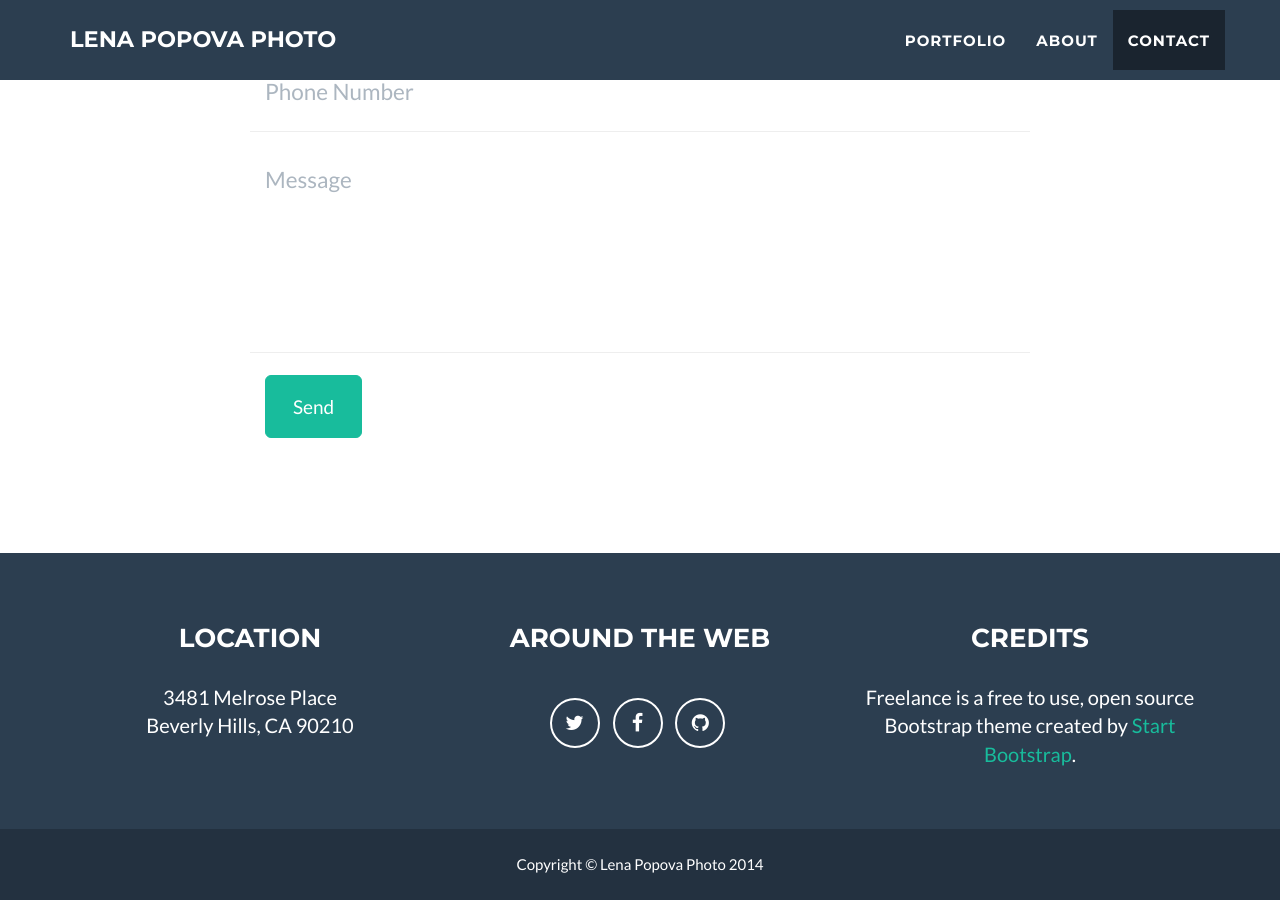
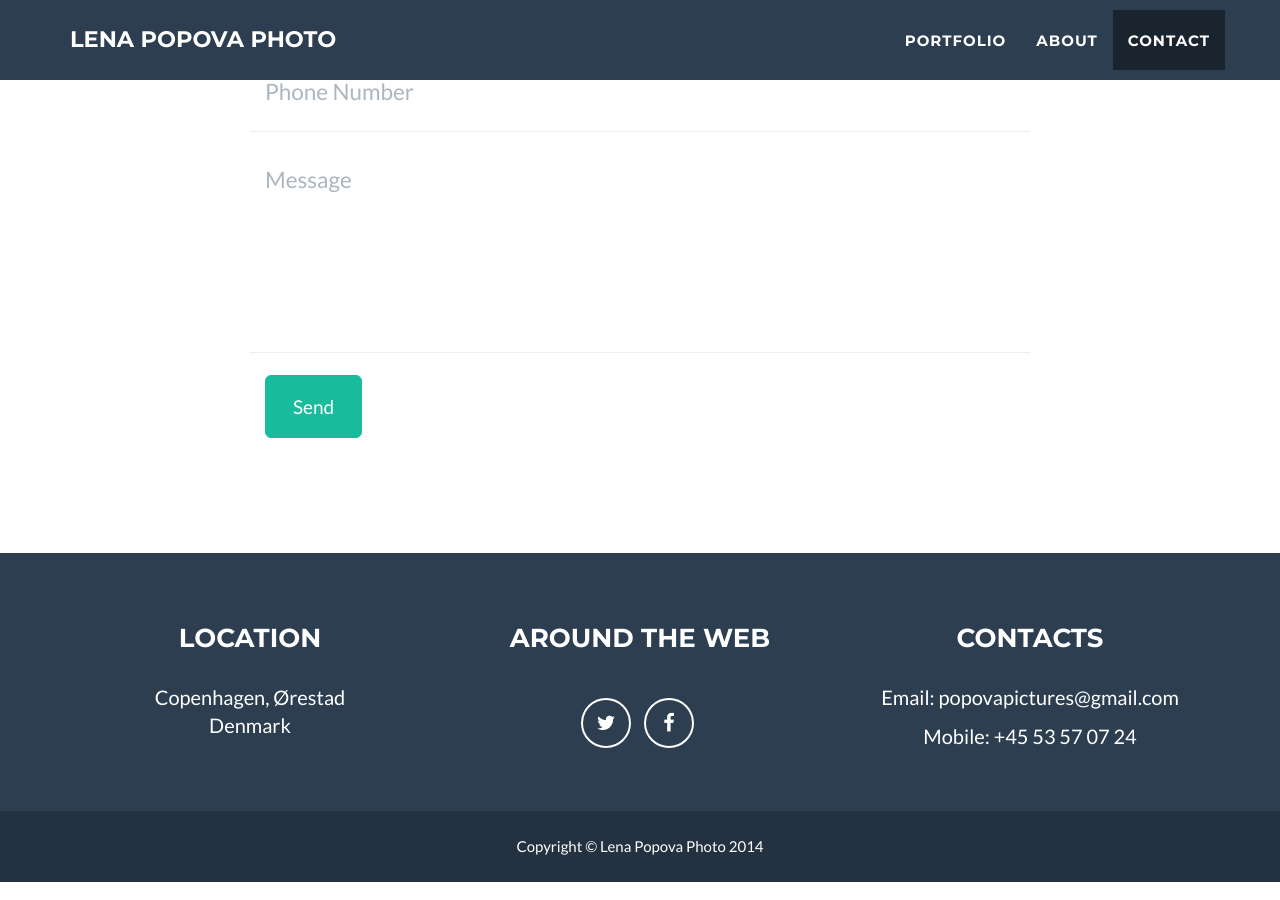
Before and after one commit to denipo/popova-photo, a Jekyll site: the page built from index.html, in a window 1280 px wide and 900 px high, scrolled down 2590 px. Built offline with Jekyll 4.4.1, drawn with Linux system fonts in a browser that asks for light colours.

Commit message:
Address etc

```diff
--- a/_config.yml
+++ b/_config.yml
@@ -15,13 +15,11 @@ social:
     url: http://twitter.com/popovaphotography
   - title: facebook
     url: http://facebook.com/lenapopova
-  - title: github
-    url: http://github.com/denipo
 
 # Postal address (add as many lines as necessary)
 address:
-  - line: 3481 Melrose Place
-  - line: Beverly Hills, CA 90210
+  - line: Copenhagen, Ørestad
+  - line: Denmark
 
 # Build settings
 markdown: kramdown
--- a/_includes/footer.html
+++ b/_includes/footer.html
@@ -22,8 +22,9 @@
                         </ul>
                     </div>
                     <div class="footer-col col-md-4">
-                        <h3>Credits</h3>
-                        <p>Freelance is a free to use, open source Bootstrap theme created by <a href="http://startbootstrap.com">Start Bootstrap</a>.</p>
+                        <h3>Contacts</h3>
+                        <p>Email: popovapictures@gmail.com</p>
+                        <p>Mobile: +45&nbsp;53&nbsp;57&nbsp;07&nbsp;24</p>
                     </div>
                 </div>
             </div>
```
